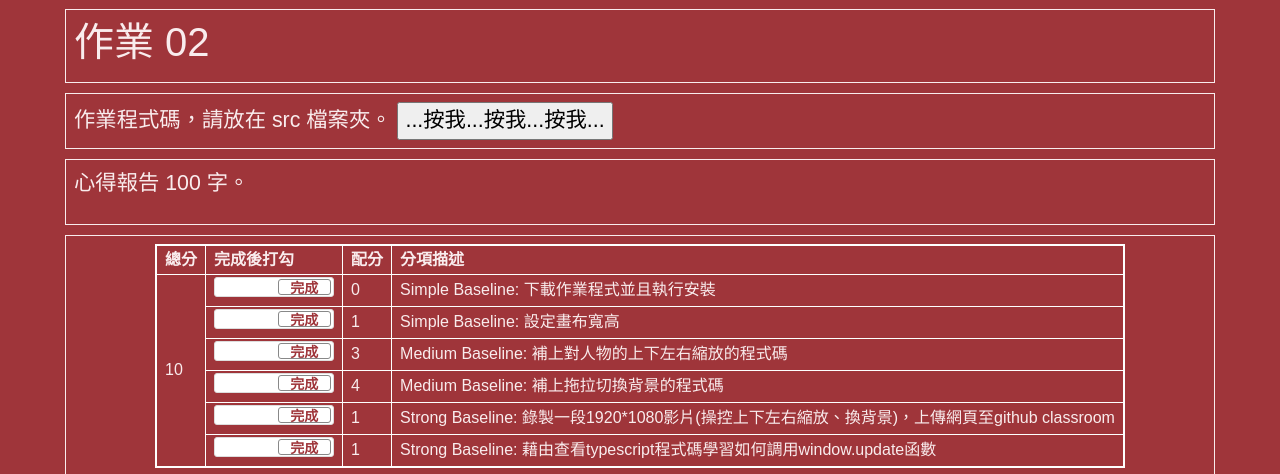
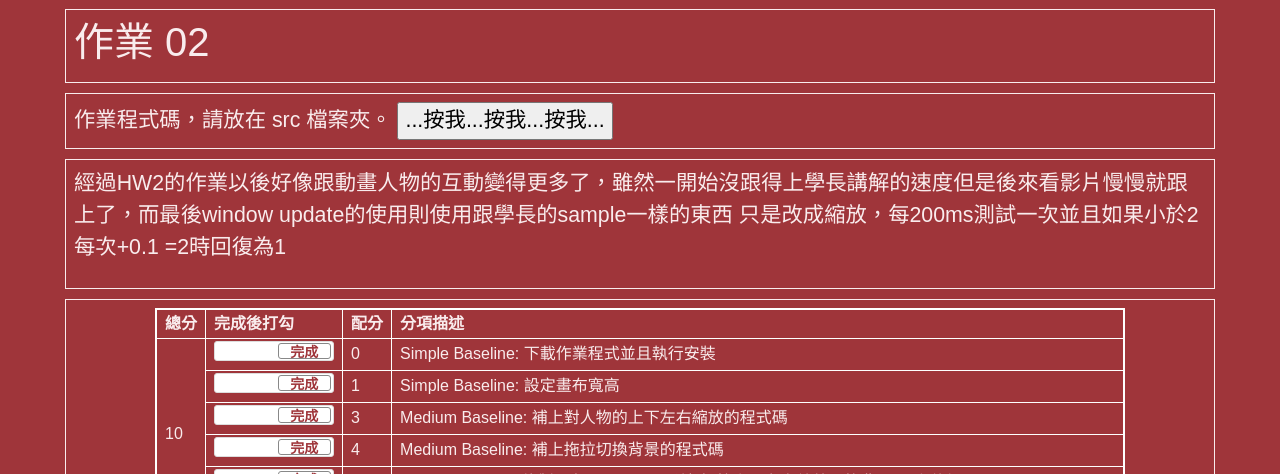
Before and after one commit to boboxin/ca2022f-hw-fantasywars, a plain HTML site: page hw02/index.html in a window 1280 px wide. Shown: the top 474 px of the page. Drawn offline with nearby package versions, Linux system fonts and the light colour scheme.

Commit message:
Update index.html

```diff
--- a/hw02/index.html
+++ b/hw02/index.html
@@ -210,7 +210,7 @@
   <!-- ------------------------------------------------>
   <div class="row hw12">
     <div class="col-md-12 twenty">
-      <p>心得報告 100 字。</p>
+      <p>經過HW2的作業以後好像跟動畫人物的互動變得更多了，雖然一開始沒跟得上學長講解的速度但是後來看影片慢慢就跟上了，而最後window update的使用則使用跟學長的sample一樣的東西 只是改成縮放，每200ms測試一次並且如果小於2每次+0.1 =2時回復為1</p>
     </div>
   </div>
 
```
